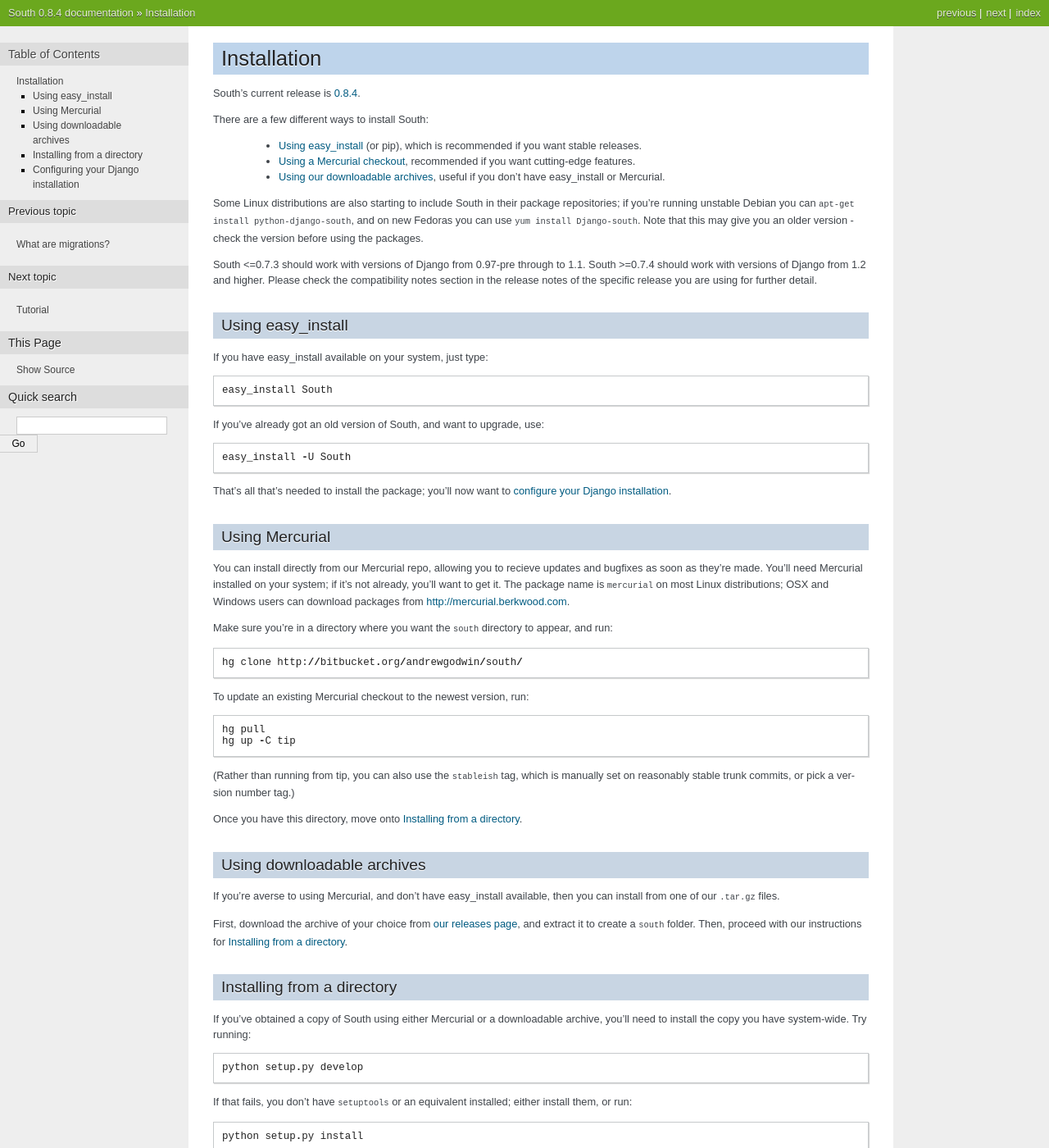
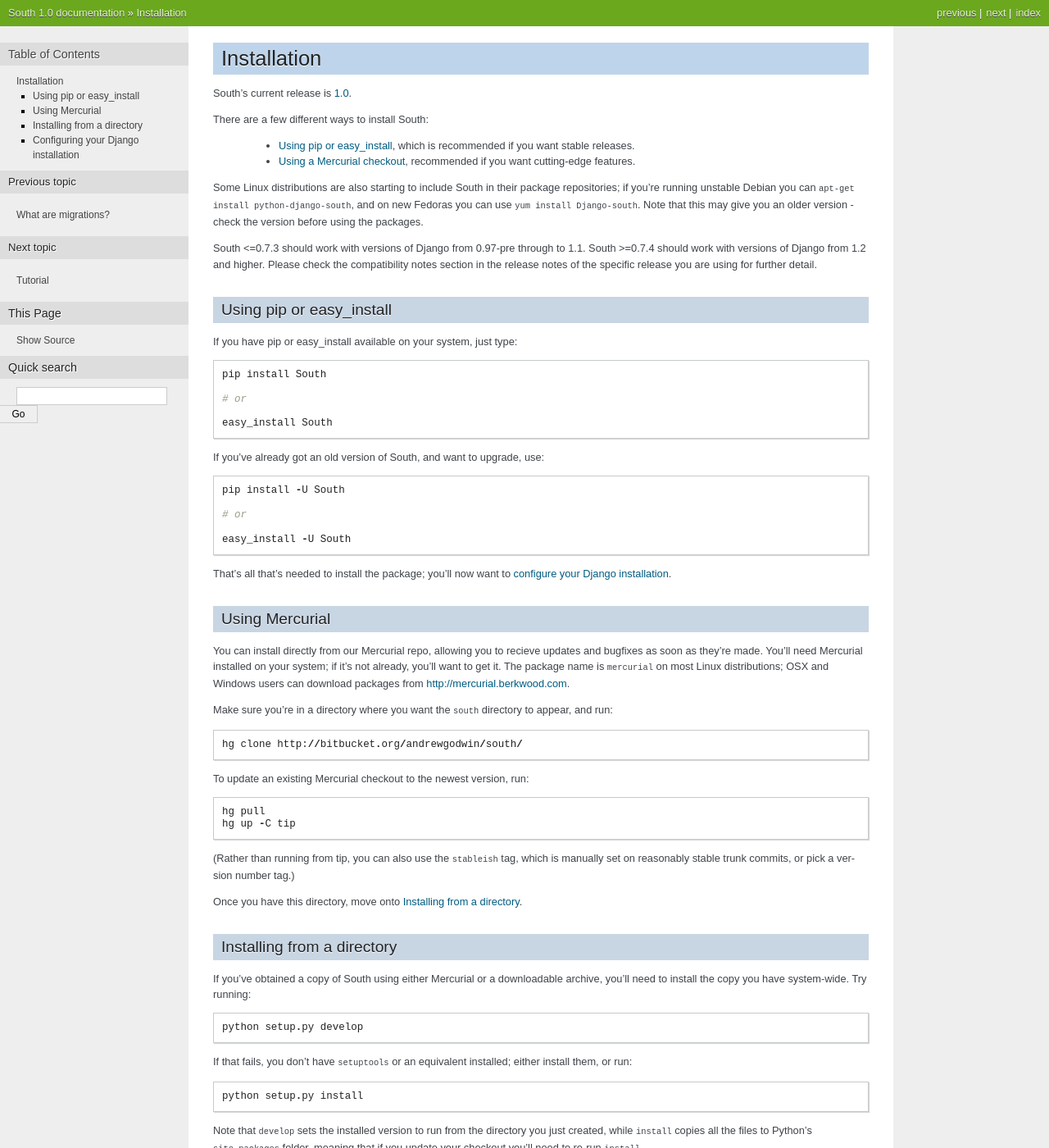
Before and after one commit to zhlgh603/django-south, a Sphinx documentation site: the page built from docs/installation.rst, in a window 1280 px wide and 1400 px high. Shown: the whole window at 82% size. Built offline with Sphinx 7.4.7, drawn with Linux system fonts in a browser that asks for light colours; some of the changed text lies outside the part shown.

```diff
--- a/docs/conf.py
+++ b/docs/conf.py
@@ -45,9 +45,9 @@ copyright = '2010, Andrew Godwin'
 # built documents.
 #
 # The short X.Y version.
-version = '0.8'
+version = '1.0'
 # The full version, including alpha/beta/rc tags.
-release = '0.8.4'
+release = '1.0'
 
 # The language for content autogenerated by Sphinx. Refer to documentation
 # for a list of supported languages.
--- a/docs/installation.rst
+++ b/docs/installation.rst
@@ -4,13 +4,12 @@
 Installation
 ============
 
-South's current release is :ref:`0.8.4 <0-8-4-release-notes>`.
+South's current release is :ref:`1.0 <1-0-release-notes>`.
 
 There are a few different ways to install South:
 
- - :ref:`Using easy_install <installation-easy-install>` (or pip), which is recommended if you want stable releases.
+ - :ref:`Using pip or easy_install <installation-easy-install>`, which is recommended if you want stable releases.
  - :ref:`Using a Mercurial checkout <installation-mercurial>`, recommended if you want cutting-edge features.
- - :ref:`Using our downloadable archives <installation-archives>`, useful if you don't have easy_install or Mercurial.
 
 Some Linux distributions are also starting to include South in their package
 repositories; if you're running unstable Debian you can
@@ -26,14 +25,22 @@ release you are using for further detail.
 
 .. _installation-easy-install:
 
-Using easy_install
-------------------
+Using pip or easy_install
+-------------------------
 
-If you have easy_install available on your system, just type::
+If you have pip or easy_install available on your system, just type::
+
+ pip install South
+
+ # or
 
  easy_install South
 
 If you've already got an old version of South, and want to upgrade, use::
+
+ pip install -U South
+
+ # or
 
  easy_install -U South
 
@@ -66,21 +73,6 @@ To update an existing Mercurial checkout to the newest version, run::
 manually set on reasonably stable trunk commits, or pick a version number tag.)
 
 Once you have this directory, move onto :ref:`installation-from-directory`.
-
-
-.. _installation-archives:
-
-Using downloadable archives
----------------------------
-
-If you're averse to using Mercurial, and don't have easy_install available, then
-you can install from one of our ``.tar.gz`` files.
-
-First, download the archive of your choice from
-`our releases page <http://aeracode.org/releases/south>`_, and extract it to
-create a ``south`` folder. Then, proceed with our instructions for
-:ref:`installation-from-directory`.
-
 
 
 .. _installation-from-directory:
--- a/docs/releasenotes/index.rst
+++ b/docs/releasenotes/index.rst
@@ -18,3 +18,4 @@ Release notes from various versions of South.
    0.8.2
    0.8.3
    0.8.4
+   1.0
--- a/south/__init__.py
+++ b/south/__init__.py
@@ -2,7 +2,7 @@
 South - Useable migrations for Django apps
 """
 
-__version__ = "0.8.4"
+__version__ = "1.0"
 __authors__ = [
     "Andrew Godwin <andrew@aeracode.org>",
     "Andy McCurdy <andy@andymccurdy.com>"
```
Also changed, not shown: docs/releasenotes/1.0.rst (added, +60 -0 lines).
